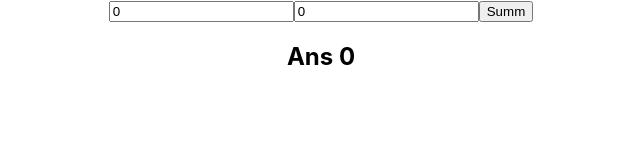
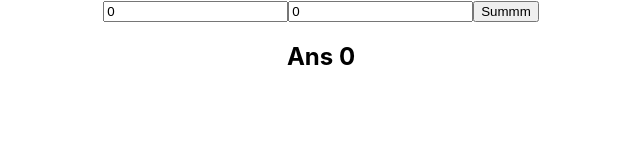
Before and after one commit to Divya4242/React-Node-MongoDB-Docker-Project-CICD-JENKINS-EC2-PUBLIC, a React (Create React App) app in the folder client/: page / in a window 1280 px wide. Shown: the top 160 px of the page, without its empty margins (319-959 px from the left). Built offline with nearby package versions, Linux system fonts and the light colour scheme.

Commit message:
Update Hello.js

```diff
--- a/client/src/Hello.js
+++ b/client/src/Hello.js
@@ -45,7 +45,7 @@ const Hello = () => {
         }}
         className="btn btn-primary btn-block mb-3 "
       >
-        Summ
+        Summm
       </button>
       <h2>Ans {ans}</h2>
     </>
```
